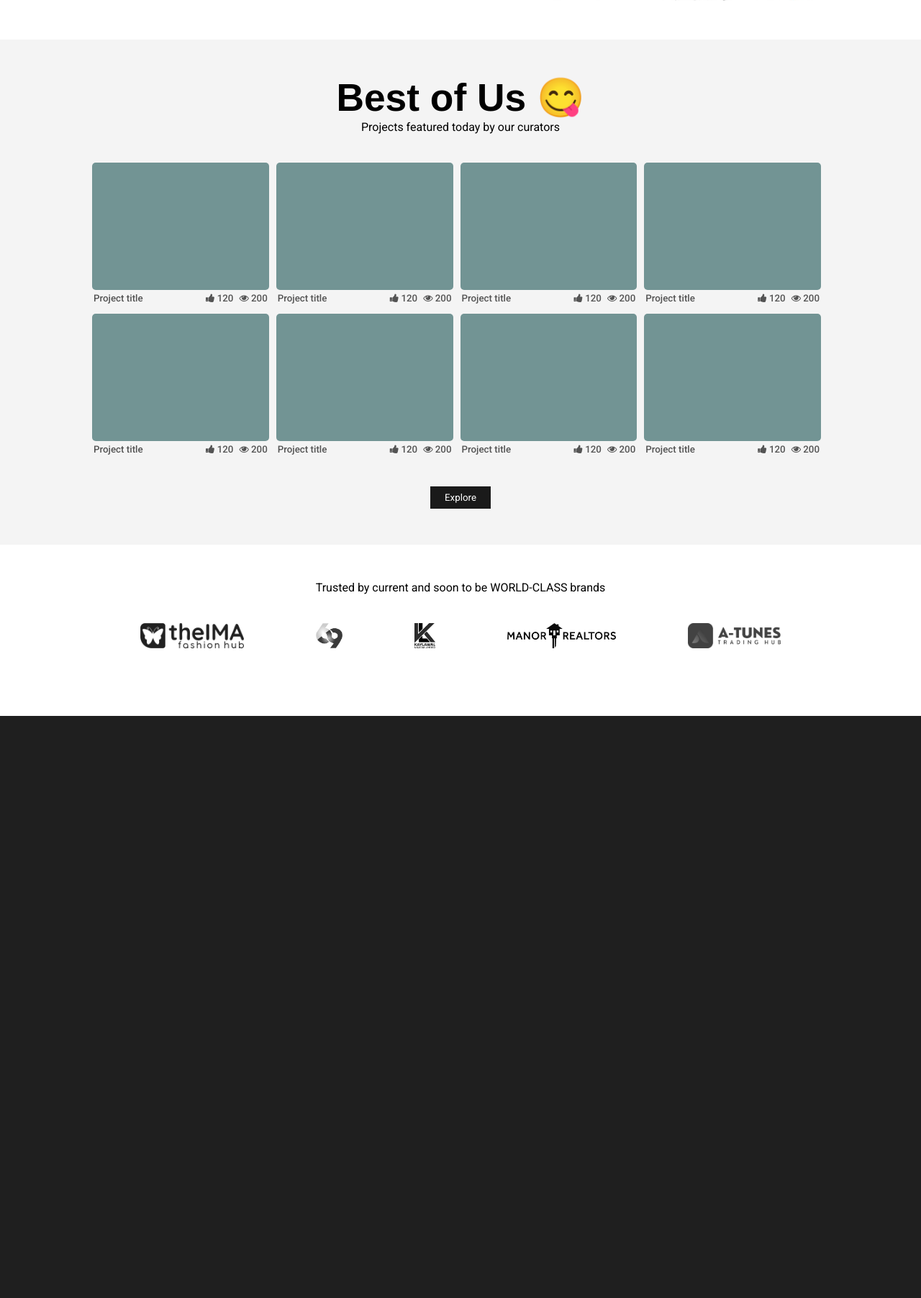
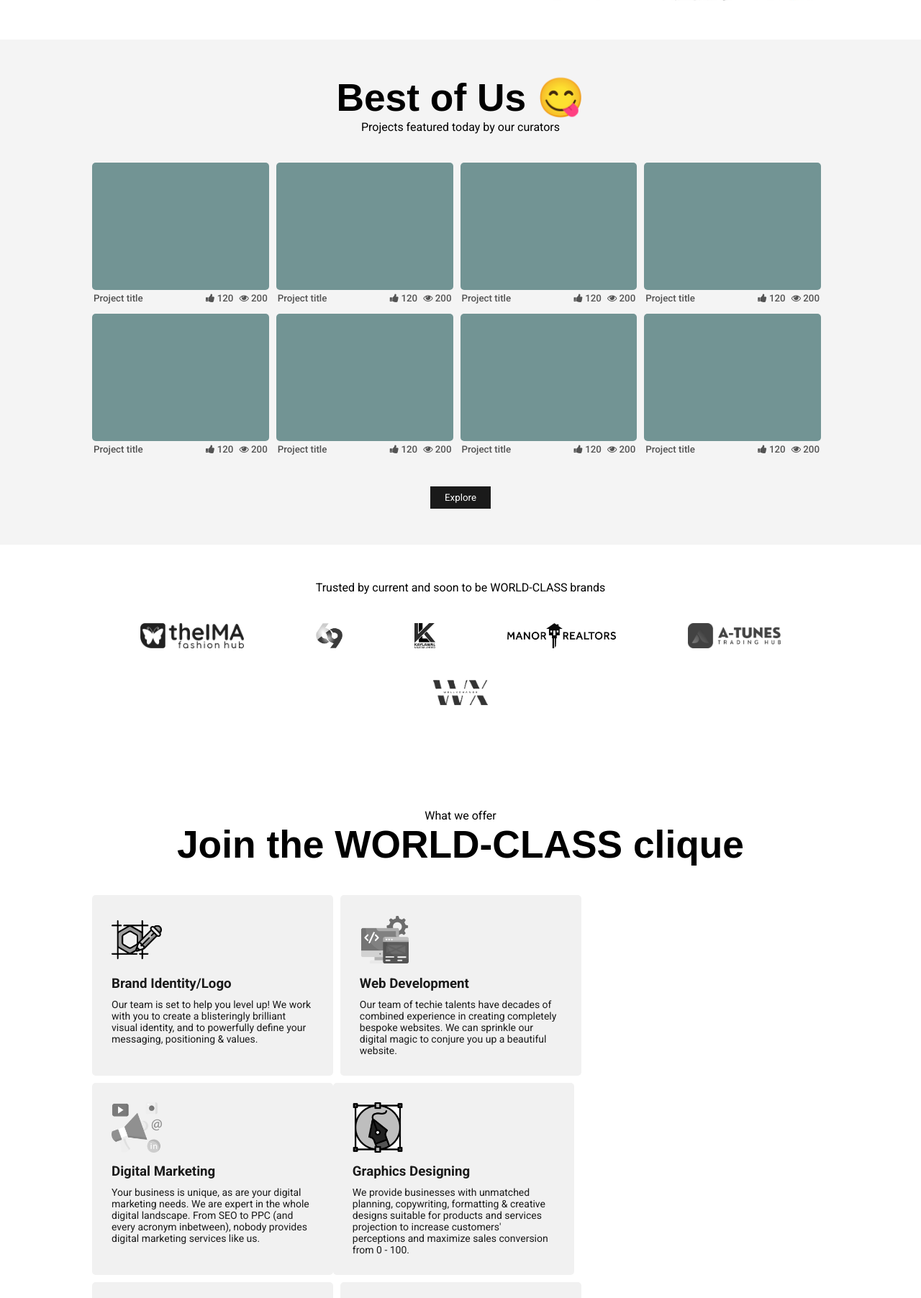
Before and after one commit to toluloperb/miaconstructions, a PHP site: page / in a window 1280 px wide. Shown: the part 1196-3000 px from the top of the page at 72% size. Before the commit the page ends 2191 px from the top, so only its background shows below. Run offline with PHP 8.4, Linux system fonts and the light colour scheme; some web fonts are replaced.

Commit message:
Services added to Index Page

```diff
--- a/assets/style.css
+++ b/assets/style.css
@@ -66,7 +66,7 @@ body {
 }
 
 .menuContainer li a:hover {
-    background-color: #eeeeee;
+    background-color: #f1f1f1;
 }
 
 .menuContainer li a button {
@@ -97,14 +97,14 @@ body {
     }
 
     .mobile_menu_container {
-        /* display: flex; */
         flex-direction: column;
         align-items: center;
-        justify-content: center;
         width: 100%;
         height: 100vh;
         position: fixed;
         background-color: var(--main);
+        z-index: 1;
+        margin-top: 60px;
     }
 
     .mobile_menu_container li {
@@ -148,6 +148,7 @@ body {
     font-size: var(--big-font);
     line-height: 65px;
     color: var(--body-color);
+    font-family: 'Effra Medium', sans-serif;
 }
 
 .landingScreen p {
@@ -204,6 +205,7 @@ body {
 .content .container h3 {
     font-size: 40pt;
     line-height: 53px;
+    font-family: 'Effra Medium', sans-serif;
 }
 
 .content .container p {
@@ -260,6 +262,7 @@ body {
 
 .top h3 {
     font-size: 40pt;
+    font-family: 'Effra Medium', sans-serif;
 }
 
 .top p {
@@ -284,7 +287,7 @@ body {
     flex-direction: column;
 }
 
-.eachproject:last-child {
+.children:nth-child(4n) {
     margin-right: 0;
 }
 
@@ -364,6 +367,39 @@ body {
     filter: grayscale(0%);
 }
 
+.eachservices {
+    background-color: #f1f1f1;
+    border-radius: 5px;
+    padding: 27px;
+    width: 32.7%;
+    color: #1a1a1a;
+    font-family: "Roboto", sans-serif;
+    height: auto;
+    -webkit-filter: grayscale(100%); /* Safari 6.0 - 9.0 */
+    filter: grayscale(100%);
+}
+
+.eachservices:nth-child(3n) {
+    margin-right: 0;
+    margin-left: 0;
+}
+
+.eachservices img {
+    width: 25%;
+    margin-bottom: 15px;
+}
+
+.eachservices p {
+    font-size: 10.5pt;
+    margin-top: 10px;
+}
+
+.eachservices:hover {
+    background-color: #e6e6e6;
+    -webkit-filter: grayscale(0%); /* Safari 6.0 - 9.0 */
+    filter: grayscale(0%);
+}
+
 @media only screen and (max-width: 720px) {
     .clientsLogos {
         width: 100%;
@@ -373,4 +409,10 @@ body {
         margin: 0px 27px;
         margin-bottom: 27px;
     }
+
+    .eachservices {
+        width: 100%;
+        -webkit-filter: grayscale(0%); /* Safari 6.0 - 9.0 */
+        filter: grayscale(0%);
+    }
 }
--- a/includes/navbar.php
+++ b/includes/navbar.php
@@ -5,6 +5,7 @@
     <div class="menuContainer">
         <li>
             <a class="link" href="">Home</a>
+            <a href="" class="link">Services</a>
             <a class="link" href="">Portfolio</a>
             <a class="link" href="">Career</a>
             <a href="" style="padding: none; border: none"><button>Get a Quote</button></a>
@@ -19,6 +20,7 @@
 <div class="mobile_menu_container" id="mobile_menu_container">
     <li>
         <a href="">Home</a>
+        <a href="">Services</a>
         <a href="">Portfolio</a>
         <a href="">Career</a>
         <a href=""><button>Get a Quote</button></a>
--- a/index.php
+++ b/index.php
@@ -29,7 +29,7 @@
         <h3>Best of Us &#128523;</h3>
         <p>Projects featured today by our curators</p>
     </div>
-    <div class="projects">
+    <div class="projects children">
         <div class="eachproject">
             <div class="backgroundImage"></div>
             <div class="descript">
@@ -131,6 +131,63 @@
         <a href=""><img src="assets/images/kayl logo.png" alt=""></a>
         <a href=""><img src="assets/images/manorlogo.png" alt=""></a>
         <a href=""><img src="assets/images/atunes logo.png" alt=""></a>
+        <a href=""><img src="assets/images/wellx logo.png" alt=""></a>
+    </div>
+</section>
+
+<section class="content">
+    <div class="top">
+        <p>What we offer</p>
+        <h3>Join the WORLD-CLASS clique</h3>
+    </div>
+    <div class="projects services">
+        <div class="eachproject eachservices">
+            <img src="assets/images/logo-design.png" alt="">
+            <h3><strong>Brand Identity/Logo</strong></h3>
+            <p>Our team is set to help you level up! We work with you to create a
+                blisteringly brilliant visual identity, and to powerfully define your messaging,
+                positioning & values.</p>
+        </div>
+
+        <div class="eachproject eachservices">
+            <img src="assets/images/web.png" alt="">
+            <h3><strong>Web Development</strong></h3>
+            <p>Our team of techie talents have decades of combined experience in creating completely
+                bespoke websites. We can sprinkle our digital magic to conjure you up a beautiful website.</p>
+        </div>
+
+        <div class="eachproject eachservices">
+            <img src="assets/images/marketing.png" alt="">
+            <h3><strong>Digital Marketing</strong></h3>
+            <p>Your business is unique, as are your digital marketing needs. We are expert in the whole digital
+                landscape. From SEO to PPC (and every acronym inbetween), nobody provides digital marketing services like us.</p>
+        </div>
+
+        <div class="eachproject eachservices">
+            <img src="assets/images/graphics.png" alt="">
+            <h3><strong>Graphics Designing</strong></h3>
+            <p>We provide businesses with unmatched planning, copywriting, formatting & creative designs suitable for products
+                and services projection to increase customers' perceptions and maximize sales conversion from 0 - 100.
+            </p>
+        </div>
+
+        <div class="eachproject eachservices">
+            <img src="assets/images/social-media.png" alt="">
+            <h3><strong>Social Media</strong></h3>
+            <p>From Twitter to Tiktok, and every platform, reel and piece of content in between - we’ve got you covered.
+                Managing social media platforms and content creation comes native to us, but we don’t stop there. We nurture
+                your audience into a meaningful community.</p>
+        </div>
+
+        <div class="eachproject eachservices">
+            <img src="assets/images/print.png" alt="">
+            <h3><strong>Printings & Billboards</strong></h3>
+            <p>Are you looking to expand your brand’s reach?
+                With quality prints(T Shirts, Business Cards, Banners and so on...) and access to over 5,000 billboards in
+                Lagos, Abuja and all 36 states in Nigeria, we can make sure your message is seen by the people
+                who matter any day, anytime.
+            </p>
+        </div>
     </div>
 </section>
 
```
Also changed, not shown: assets/images/graphics.png (added), assets/images/logo-design.png (added), assets/images/marketing.png (added), assets/images/print.png (added), assets/images/social-media.png (added), assets/images/web.png (added), assets/images/wellx logo.png (added).
